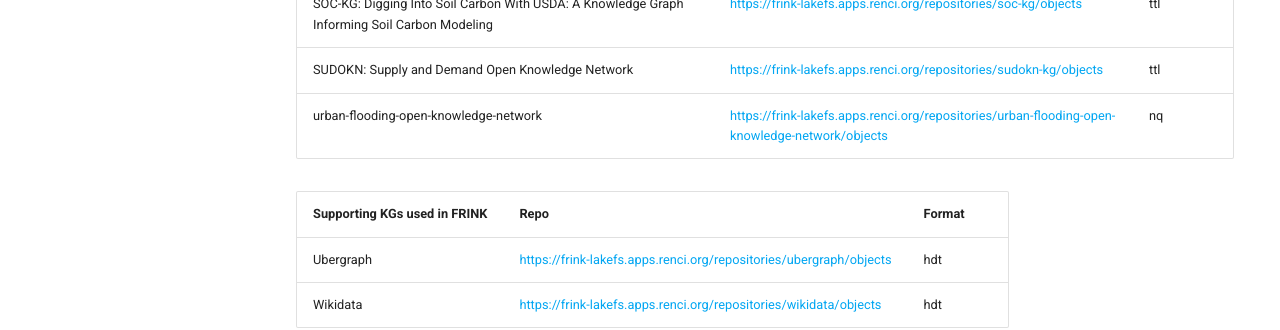
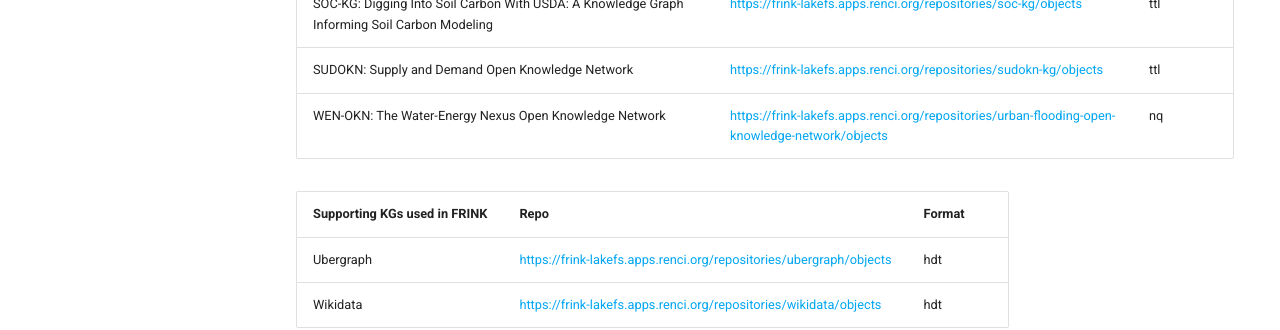
Before and after one commit to frink-okn/frink-landing-zone, an MkDocs documentation site: the page built from docs/okn/kgstatus.md, in a window 1280 px wide and 1227 px high. Shown: the part 814-1144 px from the top of the window. Built offline with MkDocs 1.6.1 and Material for MkDocs 9.7.7, drawn with Linux system fonts in a browser that asks for light colours; comment, search, counter and statistics services are not loaded.

Commit message:
Last edit for the day I hope

```diff
--- a/docs/okn/kgstatus.md
+++ b/docs/okn/kgstatus.md
@@ -11,7 +11,7 @@
 | Secure Chain KG: Knowledge Graph Construction for Resilient, Trustworthy, and Secure Software Supply Chains                                  | [https://frink-lakefs.apps.renci.org/repositories/secure-chain-kg/objects](https://frink-lakefs.apps.renci.org/repositories/secure-chain-kg/objects)                                                           | ttl    |
 | SOC-KG: Digging Into Soil Carbon With USDA: A Knowledge Graph Informing Soil Carbon Modeling                                           | [https://frink-lakefs.apps.renci.org/repositories/soc-kg/objects](https://frink-lakefs.apps.renci.org/repositories/soc-kg/objects)                                                               | ttl   |
 | SUDOKN: Supply and Demand Open Knowledge Network                                         | [https://frink-lakefs.apps.renci.org/repositories/sudokn-kg/objects](https://frink-lakefs.apps.renci.org/repositories/sudokn-kg/objects)                                                           | ttl    |
-| urban-flooding-open-knowledge-network            | [https://frink-lakefs.apps.renci.org/repositories/urban-flooding-open-knowledge-network/objects](https://frink-lakefs.apps.renci.org/repositories/urban-flooding-open-knowledge-network/objects) | nq     |
+| WEN-OKN: The Water-Energy Nexus Open Knowledge Network            | [https://frink-lakefs.apps.renci.org/repositories/urban-flooding-open-knowledge-network/objects](https://frink-lakefs.apps.renci.org/repositories/urban-flooding-open-knowledge-network/objects) | nq     |
 
 
 
```
